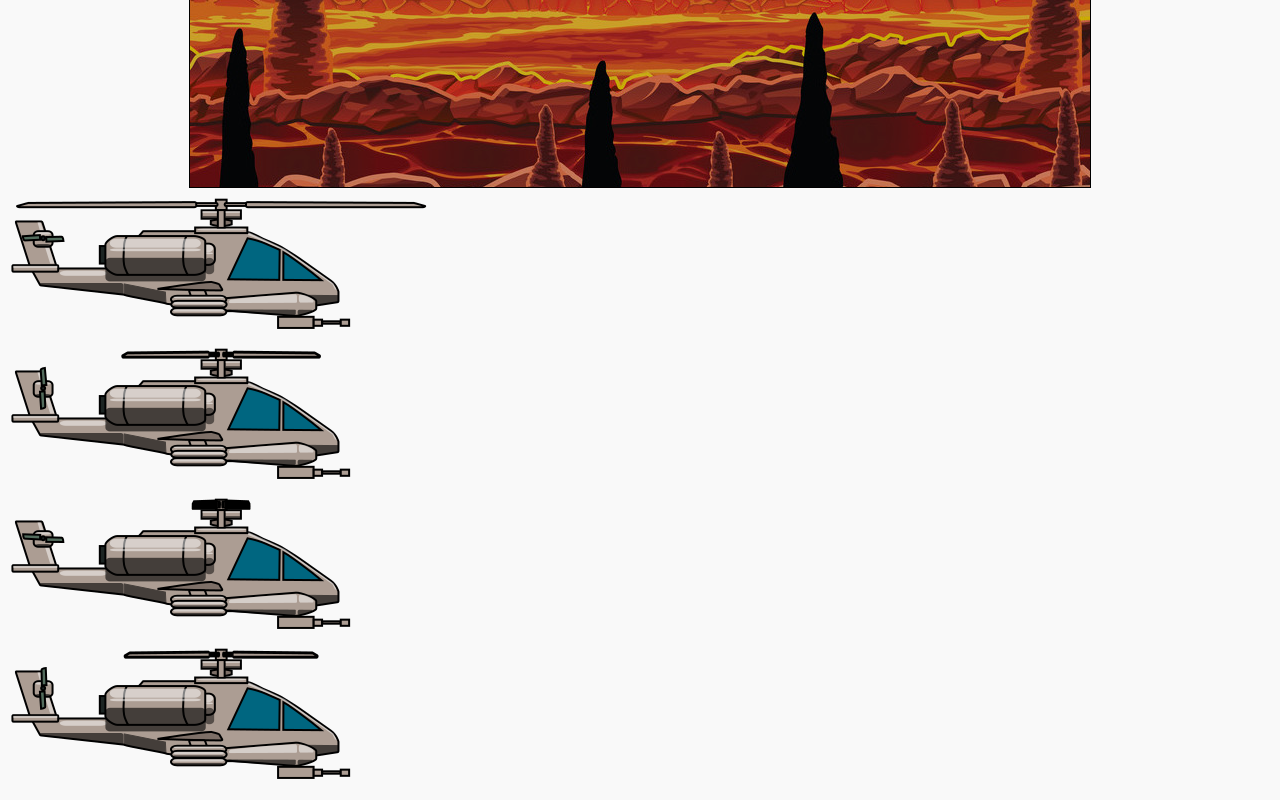
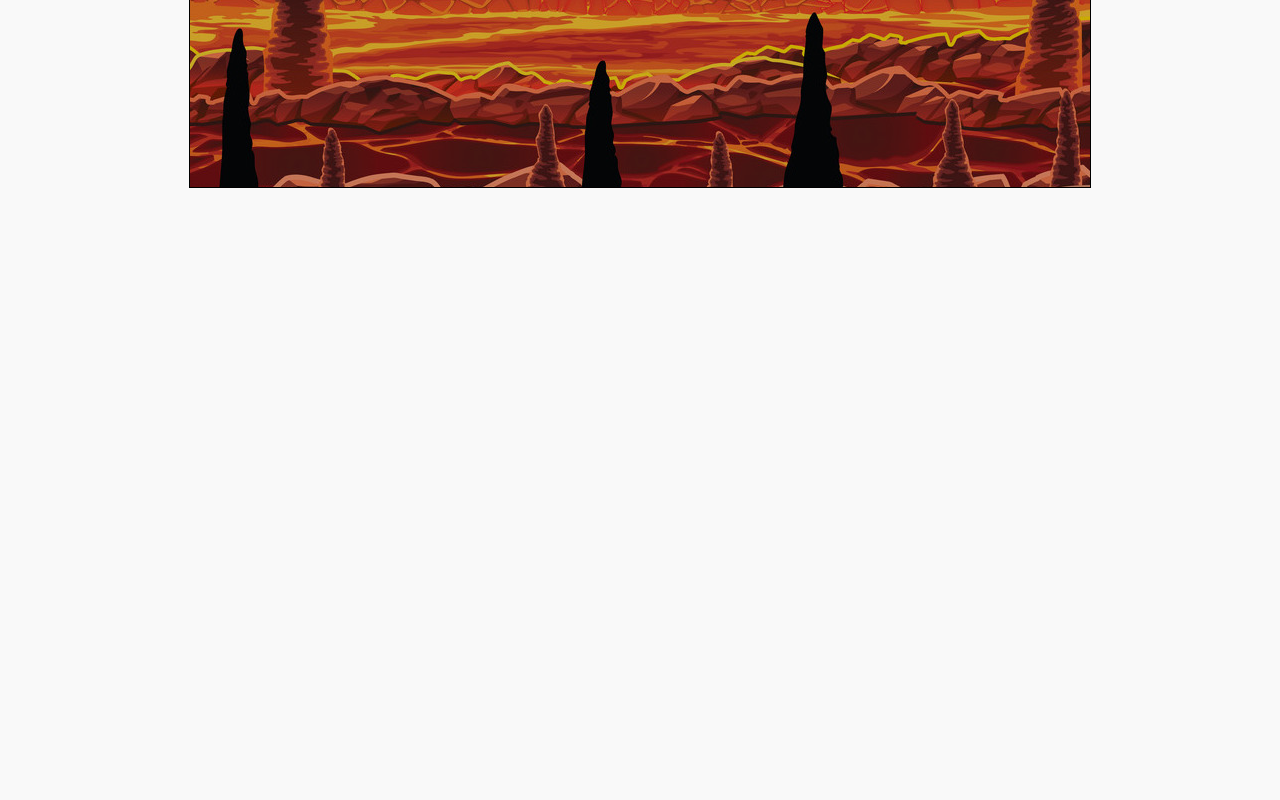
Before and after one commit to VietnameseCoffee/copters, a website built with webpack: page index.html in a window 1280 px wide. Shown: the part 402-1202 px from the top of the page. After the commit the page ends 800 px from the top, so only its background shows below. Built offline with nearby package versions, Linux system fonts and the light colour scheme.

Commit message:
Remove sprite from html

```diff
--- a/index.html
+++ b/index.html
@@ -12,8 +12,6 @@
 
     <audio id="audio" src="./imports/helicopter.wav" type="audio/wav"></audio>
 
-    <img id="test" src="./imports/helicopter_sprites.png" alt="">
-
     <script type="text/javascript" src="javascript/bundle.js"></script>
   </body>
 </html>
```
Also changed, not shown: README.md.
